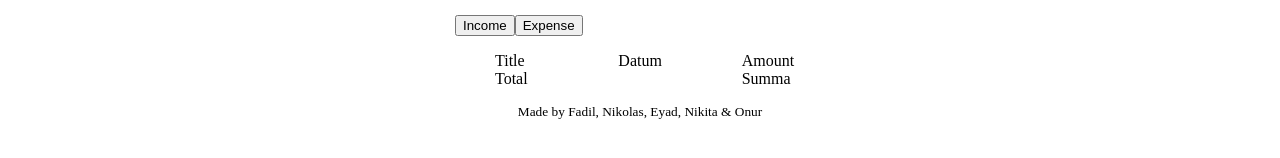
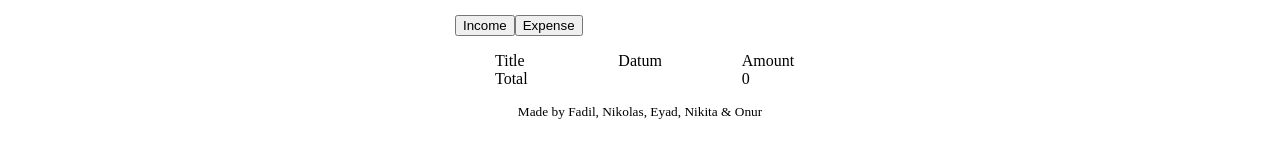
Before and after one commit to FaaDiiL/react-platform, a React (Create React App) app: page /projects in a window 1280 px wide. Shown: the part 630-788 px from the top of the page. Built offline with nearby package versions, Linux system fonts and the light colour scheme.

Commit message:
added dymnamic calculation to total sum with reduce()

```diff
--- a/src/Main/Projects/ExpenseTracker/Table/Table.js
+++ b/src/Main/Projects/ExpenseTracker/Table/Table.js
@@ -23,6 +23,9 @@ color:green;
 `
 function Table({expenses}) {
 
+  const TotalSum = expenses.map(expense => parseInt(expense.amount)).reduce( (acc, curr) => (acc + curr), 0)
+
+
 
   return (
 
@@ -42,7 +45,7 @@ function Table({expenses}) {
      )}
      <li>
         <span>Total</span>
-        <span>Summa</span>
+        <span>{TotalSum}</span>
       </li>
     </Ul>
 
```
